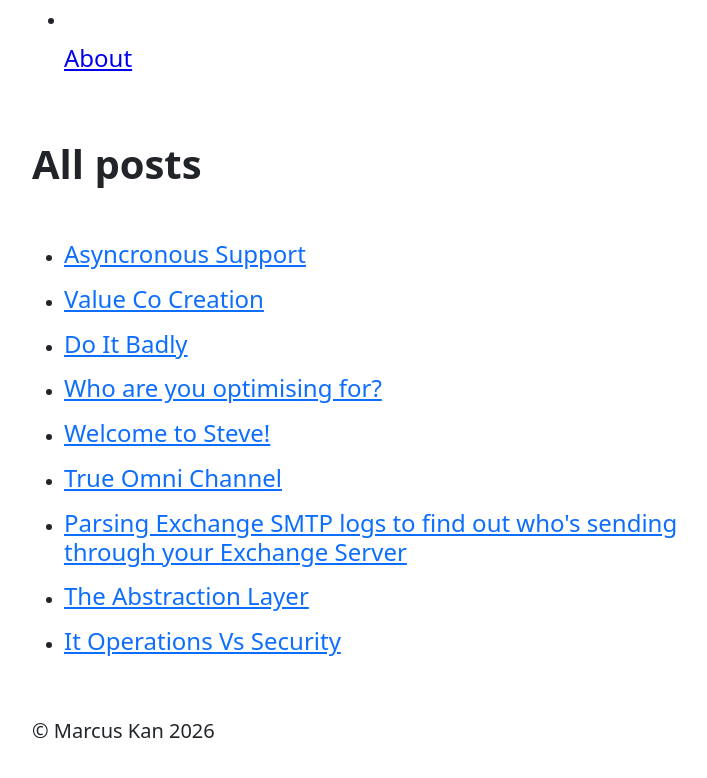
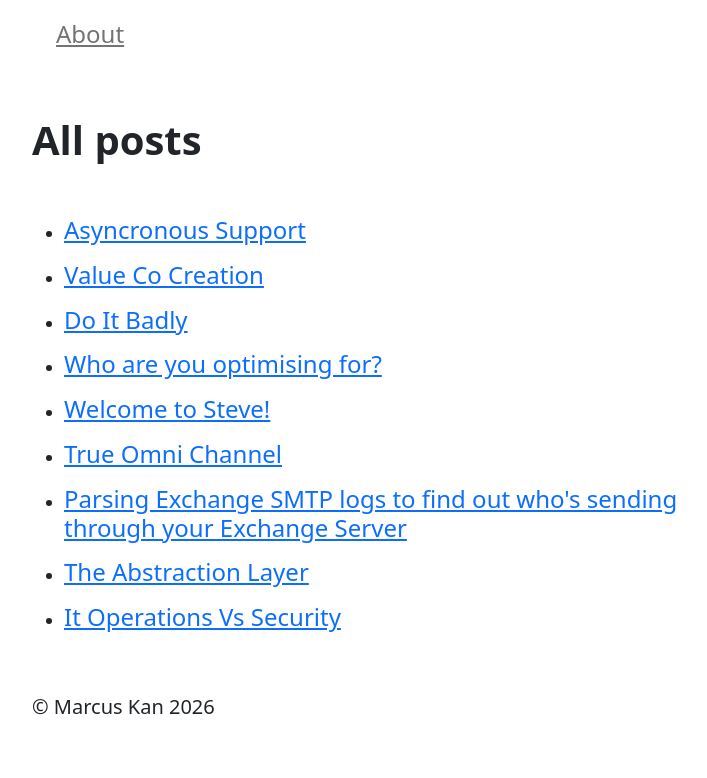
Before and after one commit to marcuskan/marcuskan.github.io, a Jekyll site: the page built from index.markdown, in a window 1280 px wide. Shown: the top 778 px of the page, without its empty margins (240-947 px from the left). Built offline with Jekyll 4.4.1, drawn with Linux system fonts in a browser that asks for light colours.

Commit message:
Update header.html

```diff
--- a/_includes/header.html
+++ b/_includes/header.html
@@ -1,5 +1,6 @@
 <nav class="navbar navbar-expand-lg navbar-light mb-2">
   <a class="navbar-brand" href="/"></a>
+
   <button
     class="navbar-toggler"
     type="button"
@@ -11,7 +12,9 @@
   >
     <span class="navbar-toggler-icon"></span>
   </button>
+
   <div class="collapse navbar-collapse" id="navbarNav">
+    <ul class="navbar-nav">
       <li class="nav-item">
         <a class="nav-link" aria-current="page" href="/about">About</a>
       </li>
```
